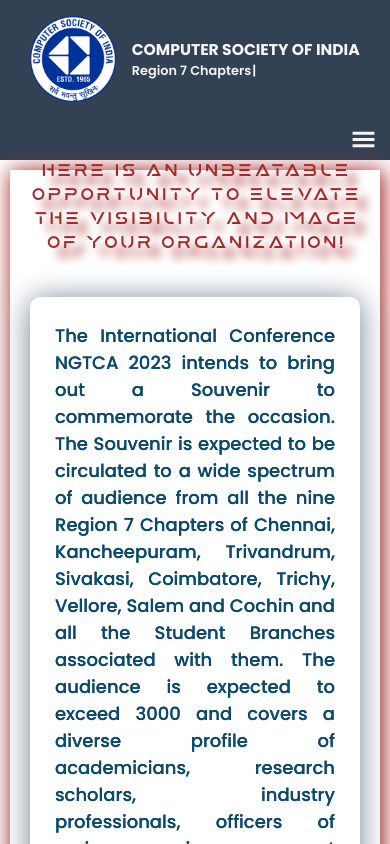
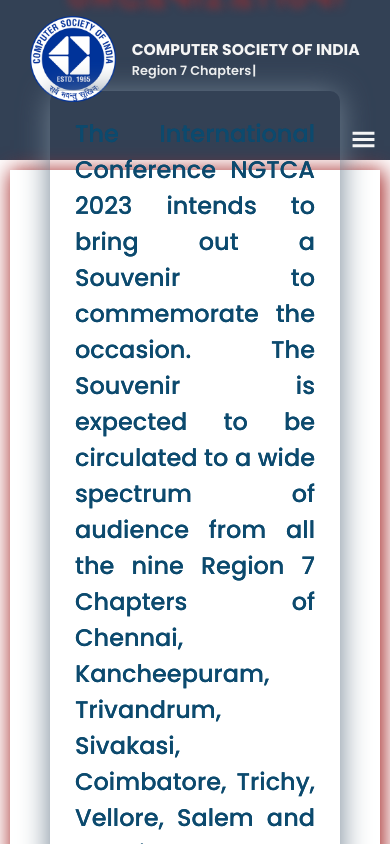
Before and after one commit to shadowctrl/csi-conference-frontend, a React (Create React App) app: page /souvenir in a window 390 px wide. Built offline with nearby package versions, Linux system fonts and the light colour scheme.

Commit message:
Removed mobile alignment

```diff
--- a/src/components/souvenir.jsx
+++ b/src/components/souvenir.jsx
@@ -86,9 +86,6 @@ export default Souvenir;
 const Main = styled.div`
   margin-right: 10px;
   margin-left: 10px;
-  @media all and (max-width: 1024px) and (max-height: 768px) and (orientation: landscape) {
-    padding-bottom: 10px;
-  }
 `;
 const H1 = styled.div`
   font-family: "mars";
@@ -131,35 +128,6 @@ const H1 = styled.div`
     text-shadow: 0px 0px 0px;
     padding: 25px;
     animation: fadey 2s linear forwards;
-    @media all and (max-width: 768px) and (max-height: 1024px) and (orientation: portrait) {
-      font-size: large;
-      display: flex;
-      flex-direction: column;
-      justify-content: center;
-      align-items: center;
-      text-align: justify;
-    }
-    @media all and (max-width: 1024px) and (max-height: 768px) and (orientation: landscape) {
-      font-size: medium;
-      display: flex;
-      flex-direction: column;
-      justify-content: center;
-      align-items: center;
-      text-align: justify;
-    }
-  }
-
-  @media all and (max-width: 768px) and (max-height: 1024px) and (orientation: portrait) {
-    font-size: medium;
-    height: 87vh;
-    gap: 40px;
-    padding: 0px 20px;
-  }
-  @media all and (max-width: 1024px) and (max-height: 768px) and (orientation: landscape) {
-    font-size: large;
-    height: 80vh;
-    gap: 25px;
-    padding: 0px 20px;
   }
 `;
 
@@ -200,6 +168,7 @@ const Details = styled.div`
   box-shadow: 2px 2px 20px 2px;
   height: 97vh;
   padding: 20px;
+  margin-bottom: 2vh;
   text-shadow: 10px 10px 20px;
   display: flex;
   justify-content: center;
@@ -208,41 +177,11 @@ const Details = styled.div`
   /* padding-top: 40px; */
 
   span {
-    @media all and (max-width: 768px) and (max-height: 1024px) and (orientation: portrait) {
-      font-size: 22px;
-      justify-content: start;
-    }
-    @media all and (max-width: 1024px) and (max-height: 768px) and (orientation: landscape) {
-      font-size: 22px;
-      justify-content: start;
-      padding-top: 20px;
-    }
-
     display: flex;
     justify-content: center;
     align-items: center;
   }
   div {
-    @media all and (max-width: 768px) and (max-height: 1024px) and (orientation: portrait) {
-      /* height: 87vh; */
-      font-size: 17px;
-    }
-    @media all and (max-width: 1024px) and (max-height: 768px) and (orientation: landscape) {
-      font-size: 17px;
-    }
-  }
-
-  @media all and (max-width: 768px) and (max-height: 1024px) and (orientation: portrait) {
-    height: 87vh;
-    display: flex;
-    justify-content: center;
-    align-items: center;
-  }
-  @media all and (max-width: 1024px) and (max-height: 768px) and (orientation: landscape) {
-    height: 80vh;
-    display: flex;
-    justify-content: center;
-    align-items: center;
   }
 `;
 
@@ -250,11 +189,4 @@ const Grid = styled.div`
   box-shadow: 2px 10px 60px slategray;
   row-gap: 60px;
   margin-top: 40px;
-  @media all and (max-width: 768px) and (max-height: 1024px) and (orientation: portrait) {
-    text-align: center;
-  }
-  @media all and (max-width: 1024px) and (max-height: 768px) and (orientation: landscape) {
-    row-gap: 40px;
-    margin-top: 10px;
-  }
 `;
```
